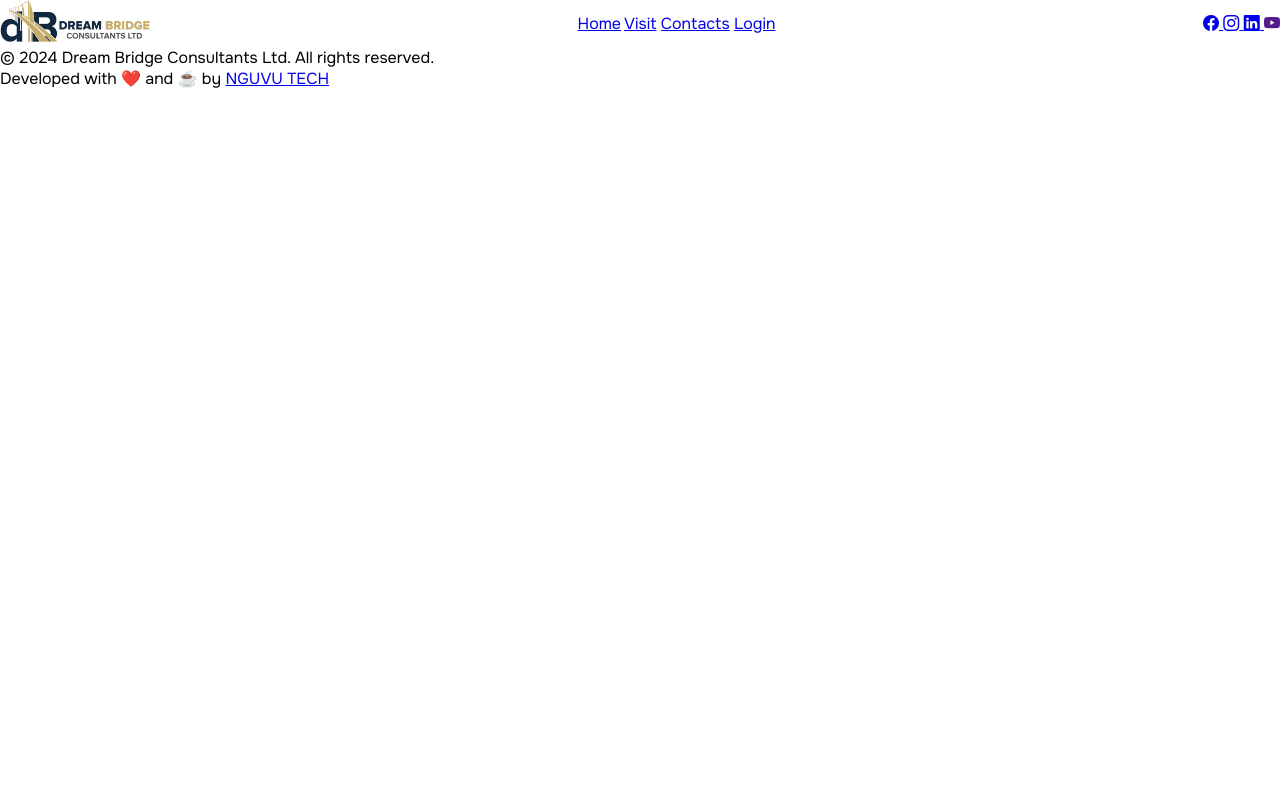
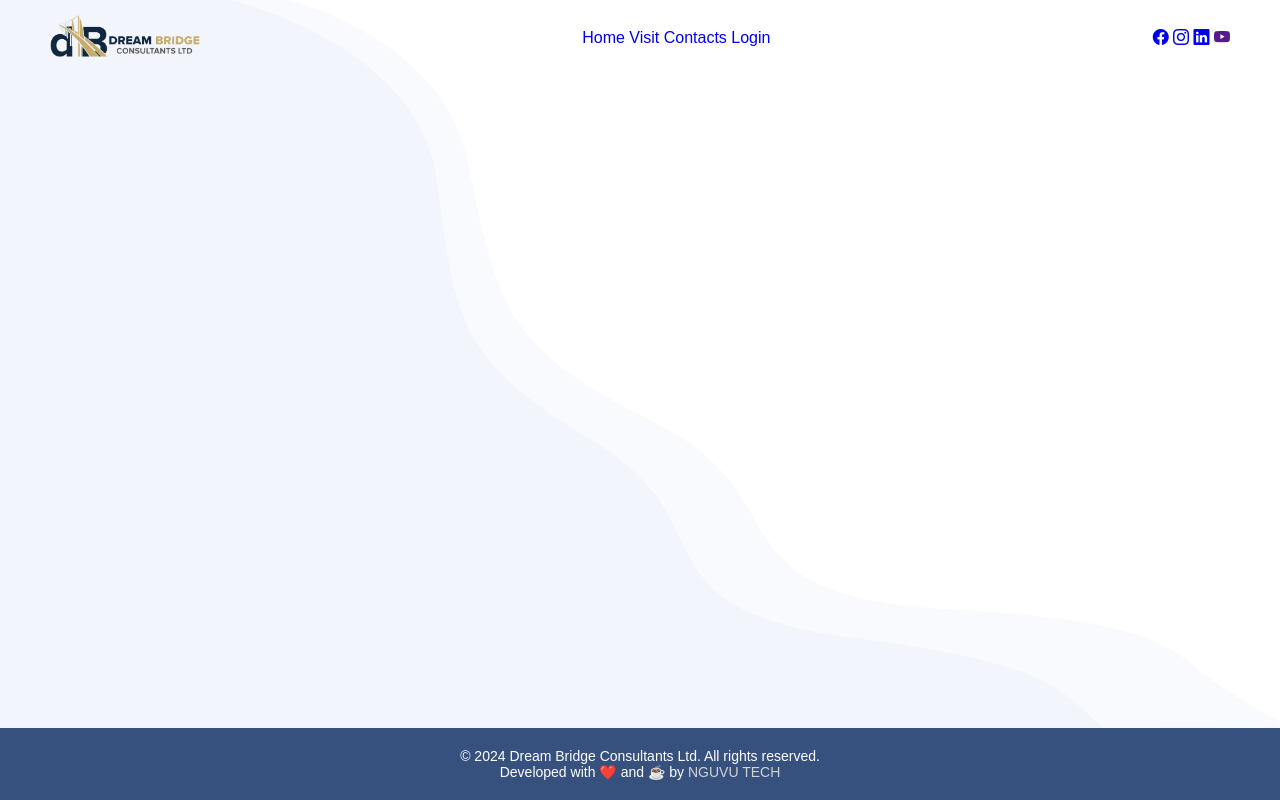
Before and after one commit to AnicetChiza/system-management, a plain HTML site: page index.html in a window 1280 px wide. Drawn offline with nearby package versions, Linux system fonts and the light colour scheme; a web font is replaced by a local one.

Commit message:
add to my repository

```diff
--- a/asset/css/style.css
+++ b/asset/css/style.css
@@ -5,6 +5,7 @@
 * {
     margin: 0;
     padding: 0;
+    text-decoration: none;
     list-style-type: none;
     box-sizing: border-box;
 }
@@ -30,9 +31,8 @@ body {
 }
 
 body {
-    /*#37517e*/
     font-size: 16px;
-    font-family: "Onest", sans-serif;
+    font-family: "Sulphur Point", sans-serif;
 }
 
 
@@ -41,6 +41,8 @@ body {
 header {
     width: 100%;
     display: flex;
+    position: fixed;
+    padding: 15px 50px;
     align-items: center;
     justify-content: space-between;
 }
@@ -49,3 +51,31 @@ header img {
     width: 150px;
     height: auto;
 }
+
+
+/* Section */
+
+section {
+    width: 100%;
+    height: 100vh;
+    background: url(../images/hero-bg.png) top center no-repeat;
+    background-size: cover;
+}
+
+
+/* Footer */
+
+footer {
+    width: 100%;
+    position: fixed;
+    bottom: 0;
+    color: #fff;
+    text-align: center;
+    padding: 20px 0px;
+    font-size: 14px;
+    background-color: #37517e;
+}
+
+footer a {
+    color: #d2d2d2;
+}
--- a/index.html
+++ b/index.html
@@ -16,7 +16,7 @@
     <link rel="stylesheet" href="https://cdnjs.cloudflare.com/ajax/libs/font-awesome/6.0.0-beta3/css/all.min.css">
 
     <!-- Font family -->
-    <link href="https://fonts.googleapis.com/css2?family=Fredoka:wght@300..700&family=Manrope:wght@200..800&family=Onest:wght@100..900&display=swap" rel="stylesheet">
+    <link href="https://fonts.googleapis.com/css2?family=Sulphur+Point:wght@300;400;700&display=swap" rel="stylesheet">
     <link href="https://fonts.googleapis.com/css2?family=Fredoka:wght@300..700&family=Kaisei+Tokumin&family=Manrope:wght@200..800&family=Onest:wght@100..900&display=swap" rel="stylesheet">
 </head>
 
@@ -25,7 +25,7 @@
     <!-- Header -->
     <header>
         <div class="logo">
-            <p><img src="asset/images/logo.jpg" alt="logo"></p>
+            <p><img src="asset/images/logo.png" alt="logo"></p>
         </div>
         <div class="header-content">
             <a href="#">Home</a>
```
Also changed, not shown: asset/images/logo.jpg (deleted), asset/images/logo.png (added).
